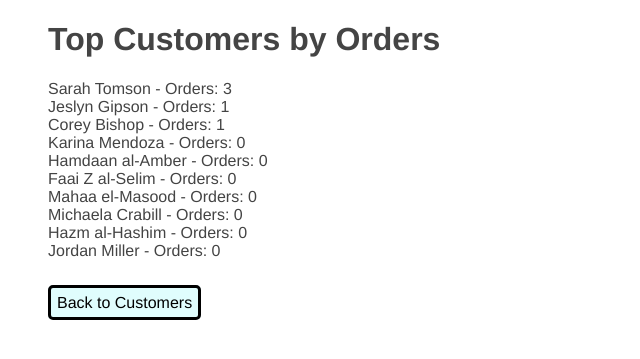
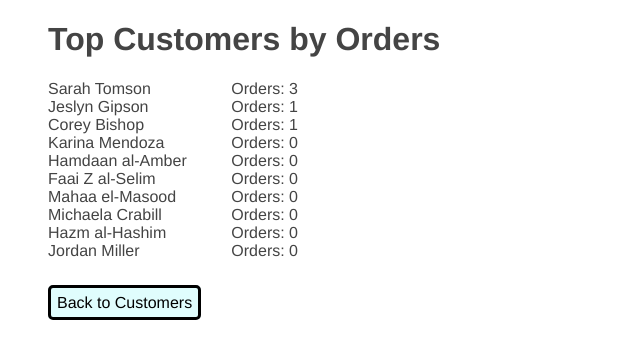
Before and after one commit to paulrebmann/Flask-Project, a Flask app: page /top_orders in a window 1280 px wide. Shown: the part 54-413 px from the top of the page, without its empty margins (0-640 px from the left). Run offline with Flask 3, Linux system fonts and the light colour scheme.

Commit message:
CSS optimiert

```diff
--- a/app/routes.py
+++ b/app/routes.py
@@ -100,9 +100,11 @@ def edit_order(order_id):
 
     return render_template('edit_order.html', order=order)
 
+from sqlalchemy.orm import exc
 @app.route('/delete_order/<int:order_id>', methods=['POST'])
 def delete_order(order_id):
     order = Order.query.get_or_404(order_id)
+
     db.session.delete(order)
     db.session.commit()
 
@@ -152,7 +154,7 @@ def customer_locations():
     # Convert the BytesIO object to base64 for embedding in HTML
     img_base64 = base64.b64encode(img_data.read()).decode('utf-8')
 
-    return render_template('visualization.html', img_base64=img_base64, title='Customer Locations')
+    return render_template('visualization1.html', img_base64=img_base64, title='Customer Locations')
 
 
 # most popular forniture?
@@ -187,7 +189,7 @@ def popular_furniture():
     # Convert the BytesIO object to base64 for embedding in HTML
     img_base64 = base64.b64encode(img_data.read()).decode('utf-8')
 
-    return render_template('visualization.html', img_base64=img_base64, title='Furniture')
+    return render_template('visualization2.html', img_base64=img_base64, title='Furniture')
 
 
 
--- /dev/null
+++ b/app/static/styles/topOrder.css
@@ -0,0 +1,7 @@
+.container li{
+    display: flex;
+    flex-direction: row;
+    width: 250px;
+    justify-content: space-between;
+
+}
--- a/app/templates/top_order.html
+++ b/app/templates/top_order.html
@@ -1,10 +1,24 @@
 {% extends "base.html" %}
+
+{% block sheets %}
+    <link rel= "stylesheet" type= "text/css" href= "{{ url_for('static',filename='styles/topOrder.css') }}">
+{% endblock %}
 
 {% block content %}
     <h1>Top Customers by Orders</h1>
     <ul>
         {% for customer in customers %}
-            <li>{{ customer.customer_first_name }} {{ customer.customer_last_name }} - Orders: {{ customer.orders|length }}</li>
+            <div class="container">
+            <li>
+                    <div class="name">
+                        {{ customer.customer_first_name }}
+                        {{ customer.customer_last_name }}
+                    </div>
+                    <div class="orderLength">
+                        Orders: {{ customer.orders|length }}
+                    </div>
+            </li>
+            </div>
         {% endfor %}
     </ul>
     <br>
```
Also changed, not shown: app/templates/visualization1.html (added, +10 -0 lines), app/templates/visualization2.html (renamed from app/templates/visualization.html).
